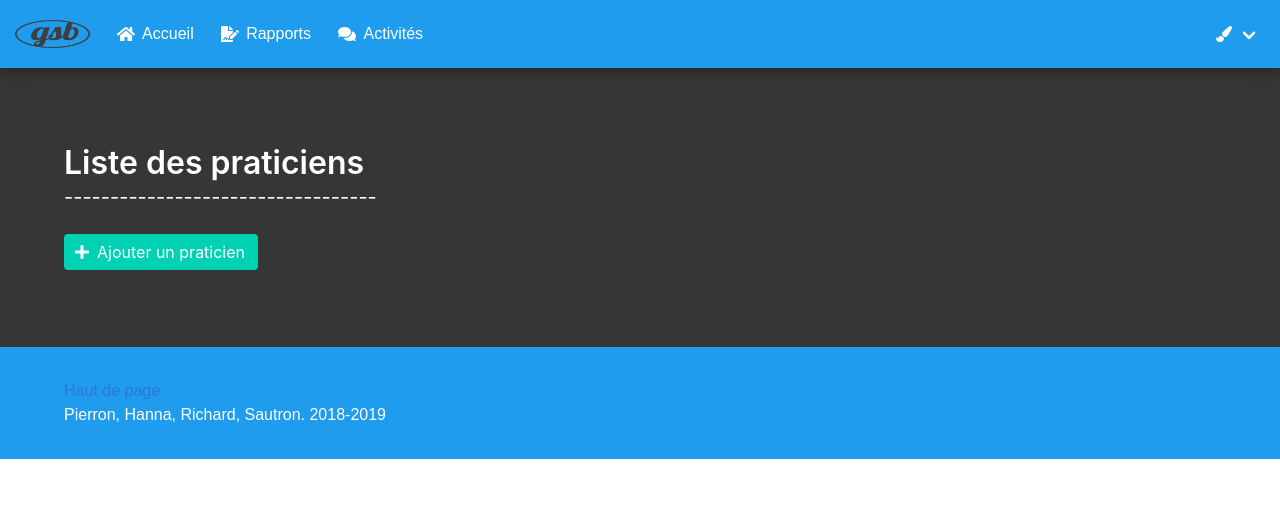
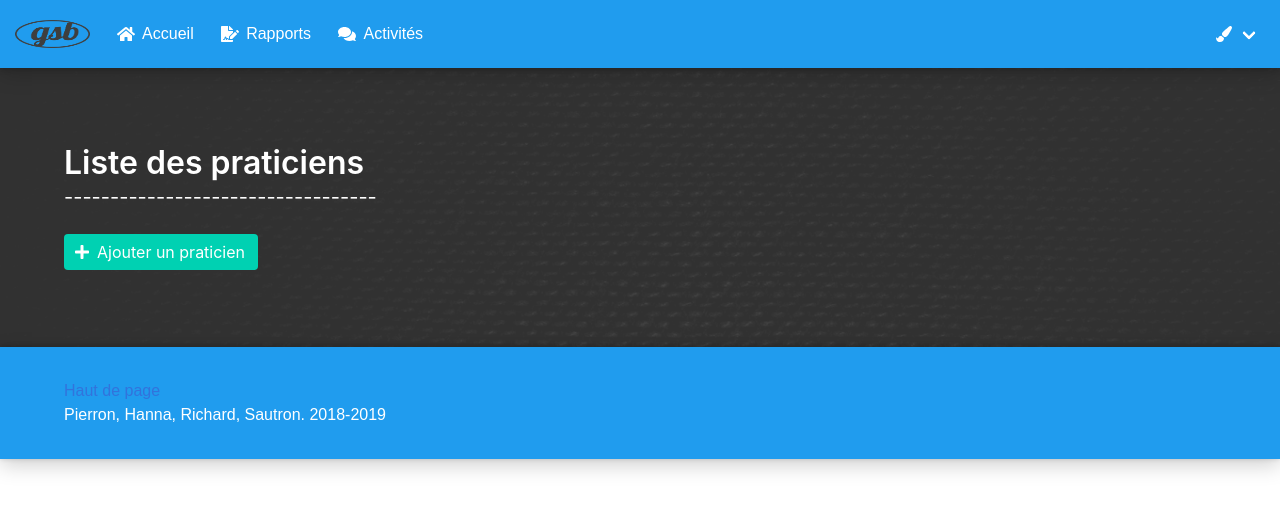
Before and after one commit to rubstr/gestionvisites, a Symfony app: template gestionRapportVisites/templates/praticien/index.html.twig in a window 1280 px wide. Shown: the top 511 px of the page. Run offline with Twig, Linux system fonts and the light colour scheme; the template is opened without the code that fills it, so the values that code supplies are empty; some libraries are stand-ins or nearby versions.

Commit message:
modif style4

```diff
--- a/gestionRapportVisites/public/css/style.css
+++ b/gestionRapportVisites/public/css/style.css
@@ -6,19 +6,21 @@
 }
 
 body{
-    background-color: #363636;
+
+    background-image: url("../images/fondpage.jpg");
     background-attachment: fixed;
     background-position: center;
     background-repeat: no-repeat;
     background-size: cover;
+}
 
-}
 
 
 .foot{
     padding: 2rem 2rem;
     background-color: #209cee;
     font-family: Montserrat,sans-serif;
+    box-shadow: 0 -1px 6px 0 rgba(0, 0, 0, 0.2), 0 6px 20px 0 rgba(0, 0, 0, 0.19);
 }
 
 .corp{
@@ -58,3 +60,13 @@ body{
     margin-left: 1%;
     margin-top: 1%;
 }
+
+.fondgris{
+    background-color: #363636ec;
+}
+
+nav.navbar a, nav.navbar button {
+    color: #a2c4cb;
+    font-weight: 300;
+    transition: all .3s ease;
+}
--- a/gestionRapportVisites/src/Entity/Praticien.php
+++ b/gestionRapportVisites/src/Entity/Praticien.php
@@ -135,14 +135,8 @@ class Praticien
         return $this;
     }
 
-<<<<<<< HEAD
     public function __toString()
     {
         return $this->pra_nom . ' ' . $this->pra_prenom;
-=======
-    public function getFullName(): string
-    {
-            return $this->pra_prenom . " " . $this->pra_nom;
->>>>>>> 1419000d321832f5e2fd804d2f08f536ca9f4480
     }
 }
--- a/gestionRapportVisites/src/Form/RapportVisiteType.php
+++ b/gestionRapportVisites/src/Form/RapportVisiteType.php
@@ -34,7 +34,6 @@ class RapportVisiteType extends AbstractType
             /*->add('visiteur')*/
             ->add('praticien', EntityType::class,[
                 'class' => Praticien::class,
-                'choice_label' => 'getFullName',
                 'attr' => [
                     'class' => 'select is-medium is-rounded',
                     'placeholder' => 'Motif du rapport'
--- a/gestionRapportVisites/templates/application_rapport/create.html.twig
+++ b/gestionRapportVisites/templates/application_rapport/create.html.twig
@@ -3,6 +3,7 @@
 {% block title %}Liste medicaments{% endblock %}
 
 {% block body %}
+<div class="fondgris">
     <div class="container corpform">
 
         <div class="columns">
@@ -46,4 +47,5 @@
 
 
     </div>
+</div>
 {% endblock %}
--- a/gestionRapportVisites/templates/application_rapport/index.html.twig
+++ b/gestionRapportVisites/templates/application_rapport/index.html.twig
@@ -4,7 +4,7 @@
     {{ controller_name }}!{% endblock %}
 
 {% block body %}
-
+<div class="fondgris">
     <div>
         <section class="hero is-medium is-light is-bold">
             <div class="hero-body">
@@ -280,4 +280,5 @@
             </div>
         </div>
     </div>
+    </div>
 {% endblock %}
--- a/gestionRapportVisites/templates/application_rapport/listerapport.html.twig
+++ b/gestionRapportVisites/templates/application_rapport/listerapport.html.twig
@@ -3,6 +3,7 @@
 {% block title %}Liste rapports{% endblock %}
 
 {% block body %}
+<div class="fondgris">
     <div class="container corp">
 
         <div class="columns">
@@ -95,4 +96,5 @@
         {% endfor %}
 
     </div>
+    </div>
 {% endblock %}
--- a/gestionRapportVisites/templates/base.html.twig
+++ b/gestionRapportVisites/templates/base.html.twig
@@ -50,7 +50,7 @@
                             </span>
                         </a>
                             {% endif %}
-                             {%  if  is_granted('ROLE_ADMIN') or is_granted('ROLE_DEV')  %}
+                             {%  if  is_granted('ROLE_ADMIN') %}
                         <a href="{{ path("medicament") }}"class="navbar-item">
                             <span class="icon">
                                 <i class="fas fa-capsules"></i>
--- a/gestionRapportVisites/templates/medicament/formMedicament.html.twig
+++ b/gestionRapportVisites/templates/medicament/formMedicament.html.twig
@@ -3,7 +3,9 @@
 {% block title %}Liste medicaments{% endblock %}
 
 {% block body %}
+<div class="fondgris">
     <div class="container corp">
+
         <h1 class="title is-3 has-text-white">{% if ajout == true %}Ajouter{% else %}Modifier{% endif %} un médicament</h1>
         <h1 class="subtitle is-5 has-text-white">----------------------------</h1>
 
@@ -17,4 +19,5 @@
         </div>
 
     </div>
+    </div>
 {% endblock %}
--- a/gestionRapportVisites/templates/medicament/index.html.twig
+++ b/gestionRapportVisites/templates/medicament/index.html.twig
@@ -3,6 +3,7 @@
 {% block title %}Liste medicaments{% endblock %}
 
 {% block body %}
+<div class="fondgris">
     <div class="container corp">
         <div class="columns">
             <div class="column is-1">
@@ -85,4 +86,5 @@
         {% endfor %}
 
     </div>
+    </div>
 {% endblock %}
--- a/gestionRapportVisites/templates/praticien/index.html.twig
+++ b/gestionRapportVisites/templates/praticien/index.html.twig
@@ -3,6 +3,7 @@
 {% block title %}Liste des praticiens{% endblock %}
 
 {% block body %}
+<div class="fondgris">
     <div class="container corp">
         <h1 class="title is-3 has-text-white">Liste des praticiens</h1>
         <h1 class="subtitle is-5 has-text-white">----------------------------------</h1>
@@ -42,4 +43,5 @@
         {% endfor %}
 
     </div>
+    </div>
 {% endblock %}
--- a/gestionRapportVisites/templates/praticien/newpraticien.html.twig
+++ b/gestionRapportVisites/templates/praticien/newpraticien.html.twig
@@ -3,6 +3,7 @@
 {% block title %}Liste praticiens{% endblock %}
 
 {% block body %}
+<div class="fondgris">
     <div class="container corp">
         <h1 class="title is-3 has-text-white">{% if ajout == true %}Ajouter{% else %}Modifier{% endif %} un praticien</h1>
         <h1 class="subtitle is-5 has-text-white">------------------------------------ </h1>
@@ -18,4 +19,5 @@
  </div>
 
     </div>
+    </div>
 {% endblock %}
```
Also changed, not shown: gestionRapportVisites/src/Repository/InviterRepository.php (+0 -8 lines), gestionRapportVisites/public/images/fondpage.jpg (added).
